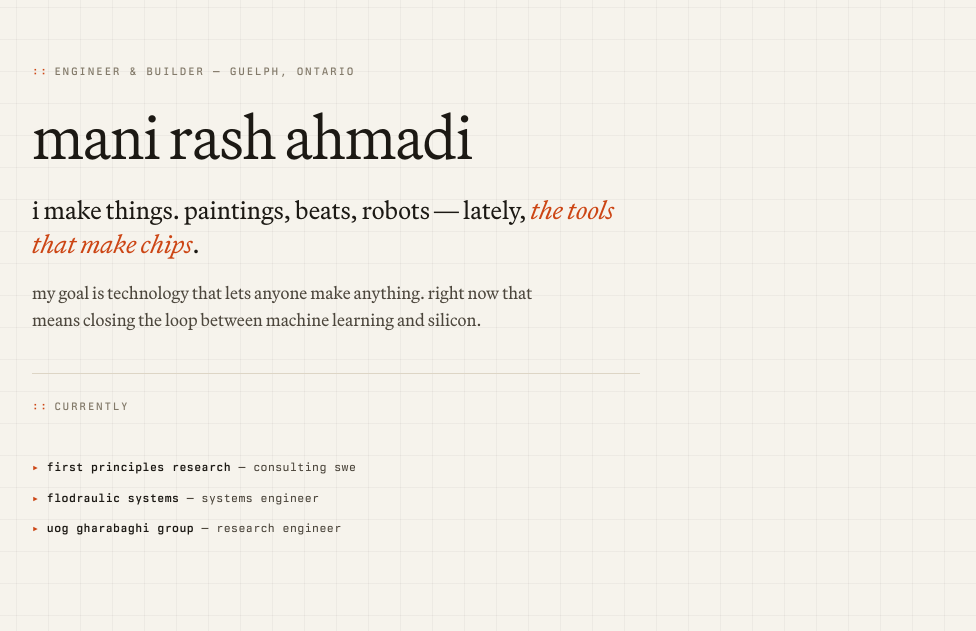
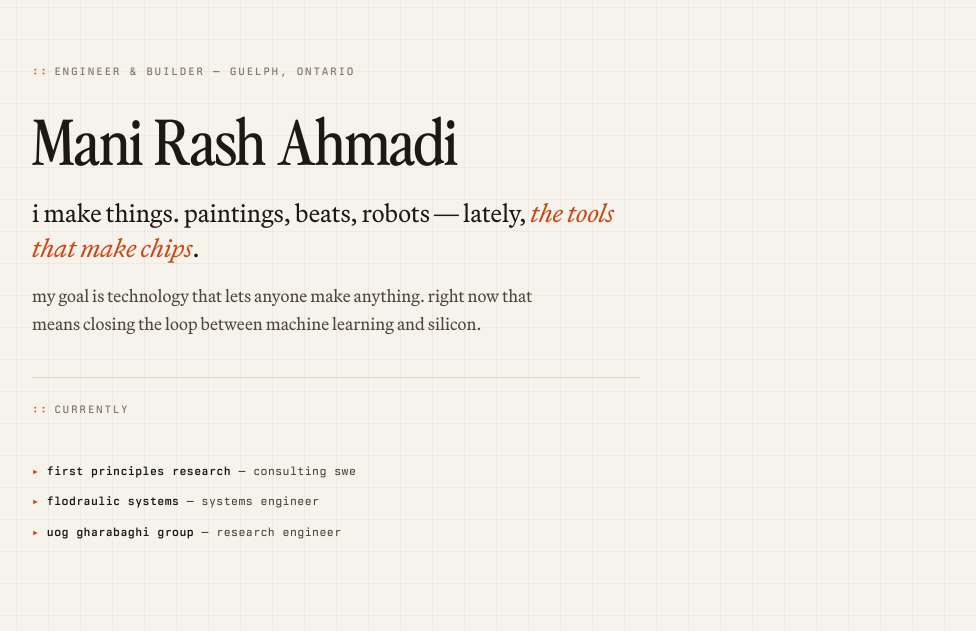
Before and after one commit to captaindpt/portfolio-2, an Eleventy site: page index.html in a window 1280 px wide. Shown: the part 89-720 px from the top of the page, without its empty margins (304-1280 px from the left). Built offline with nearby package versions, Linux system fonts and the light colour scheme; Eleventy itself is replaced by a stand-in of ours; files that its build step writes are made by us from their sources; a web font is replaced by a local one.

Commit message:
Set the name in Perfectly Nineties, capitalize as Mani Rash Ahmadi
The hero name now uses Perfectly Nineties (the original site's heading
face) instead of Martina — a distinct voice for the name against the
serif used everywhere else. Preload the woff to avoid a swap flash.

Co-Authored-By: Claude Fable 5 <noreply@anthropic.com>

```diff
--- a/_includes/partials/head.liquid
+++ b/_includes/partials/head.liquid
@@ -8,6 +8,7 @@
 <link rel="apple-touch-icon" href="/assets/logo.png">
 
 <link rel="preload" href="/assets/fonts/TestMartinaPlantijn-Light-BF663c36d1dbbe7.otf" as="font" type="font/otf" crossorigin>
+<link rel="preload" href="/assets/fonts/new-fonts/PerfectlyNineties-Regular.woff" as="font" type="font/woff" crossorigin>
 <link rel="preload" href="/assets/fonts/TestMartinaPlantijn-Regular-BF663c36d1ec6d5.otf" as="font" type="font/otf" crossorigin>
 <link rel="preload" href="/assets/fonts/new-fonts/TX-02-Variable.woff2" as="font" type="font/woff2" crossorigin>
 
--- a/css/style.css
+++ b/css/style.css
@@ -59,6 +59,20 @@
   font-family: 'TX-02';
   src: url('../assets/fonts/new-fonts/TX-02-Variable.woff2') format('woff2-variations');
   font-weight: 100 900;
+  font-style: normal;
+  font-display: swap;
+}
+@font-face {
+  font-family: 'Perfectly Nineties';
+  src: url('../assets/fonts/new-fonts/PerfectlyNineties-Light.woff') format('woff');
+  font-weight: 300;
+  font-style: normal;
+  font-display: swap;
+}
+@font-face {
+  font-family: 'Perfectly Nineties';
+  src: url('../assets/fonts/new-fonts/PerfectlyNineties-Regular.woff') format('woff');
+  font-weight: 400;
   font-style: normal;
   font-display: swap;
 }
@@ -274,11 +288,11 @@ html.dark .site-logo {
 }
 
 .hero h1 {
-  font-family: var(--serif);
-  font-weight: 300;
-  font-size: clamp(2.5rem, 6.5vw, 3.8rem);
-  line-height: 1.05;
-  letter-spacing: -0.02em;
+  font-family: 'Perfectly Nineties', var(--serif);
+  font-weight: 400;
+  font-size: clamp(2.5rem, 6.5vw, 3.9rem);
+  line-height: 1.08;
+  letter-spacing: -0.01em;
   margin: 0 0 1.4rem;
 }
 
--- a/index.html
+++ b/index.html
@@ -5,7 +5,7 @@ title: Home
 
 <section class="hero">
   <p class="label"><span class="idx">::</span>engineer &amp; builder — Guelph, Ontario</p>
-  <h1>mani rash ahmadi</h1>
+  <h1>Mani Rash Ahmadi</h1>
   <p class="statement">i make things. paintings, beats, robots — lately, <em>the tools that make chips</em>.<span class="cursor" aria-hidden="true"></span></p>
   <p class="subline">my goal is technology that lets anyone make anything. right now that means closing the loop between machine learning and silicon.</p>
   <div class="currently">
```
